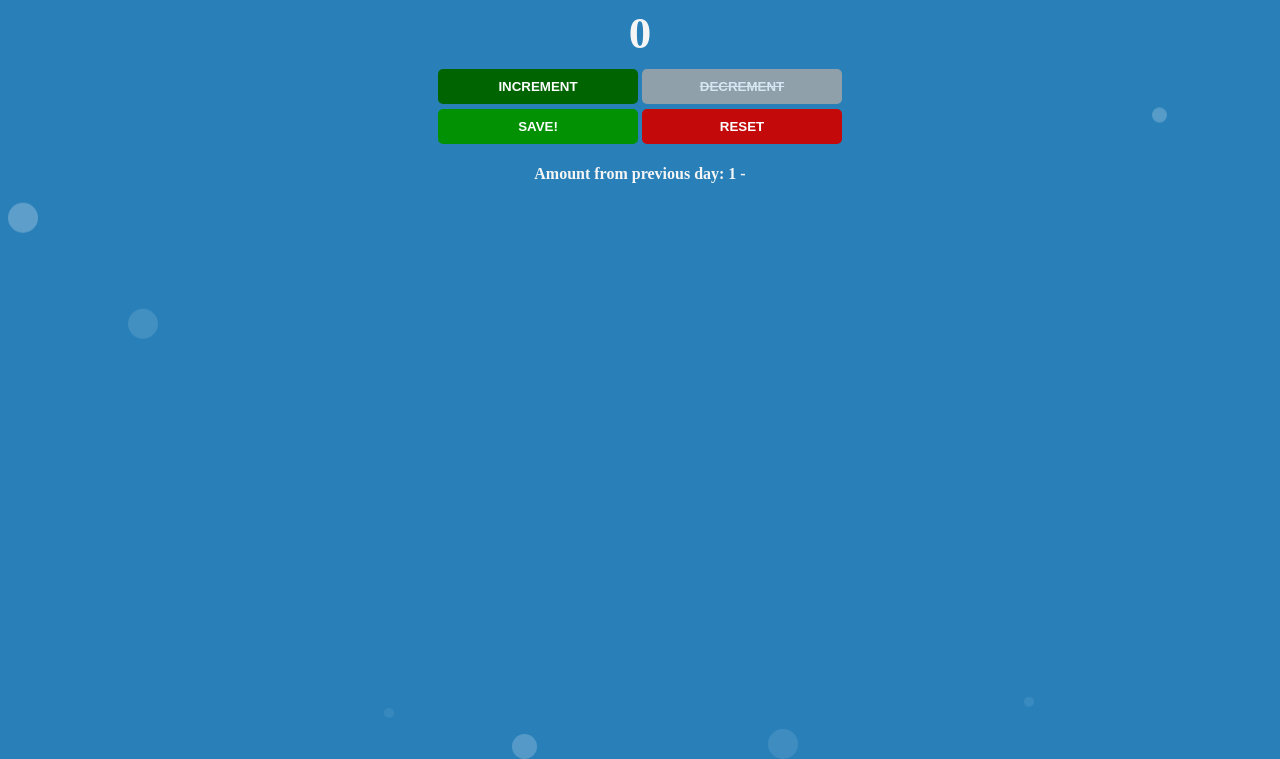
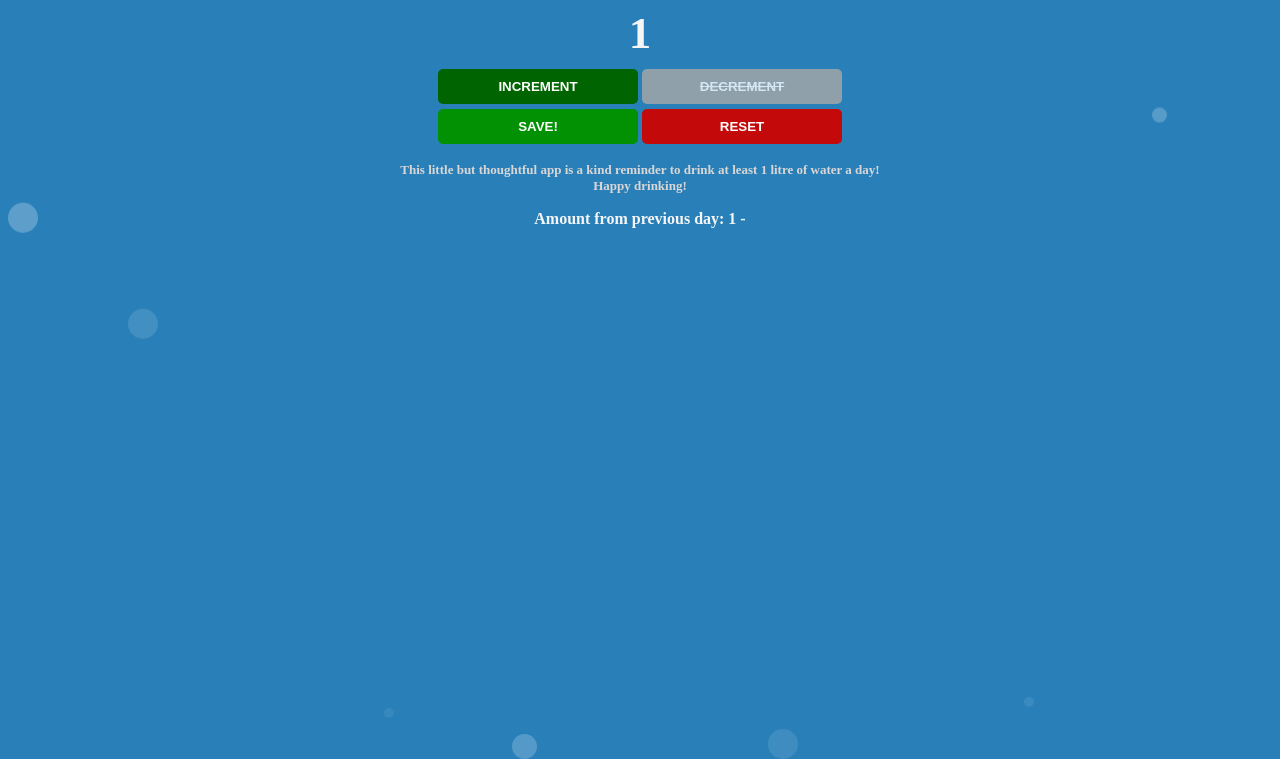
Before and after one commit to Karisjr/how-many-litres, a plain HTML site: page index.html in a window 1280 px wide. Both pictures are taken after a click on the button "SAVE!". Shown: the part 71-830 px from the top of the page. Drawn offline with Linux system fonts and the light colour scheme.

Commit message:
Changes to the reset and save button

```diff
--- a/index.html
+++ b/index.html
@@ -33,6 +33,8 @@
     <br>
     <button id="save-btn" onclick="save()">SAVE!</button>
     <button id="reset-btn" onclick="reset()">RESET</button>
+    <p id="reminder">This little but thoughtful app is a kind reminder to drink at least 1 litre of water a day!<br>
+    Happy drinking!</p>
     <p id="save-el">Amount from previous day: </p>
 
 	<script src="index.js"></script>
--- a/index.js
+++ b/index.js
@@ -32,12 +32,20 @@
 function save() {
     let countStr = count + " - "
     saveEl.textContent += countStr
-    count = 0
+    count = 1
     countEl.textContent = count
+
+    if (count == 1) {
+        decrementEl.disabled = true
+    }
 }
 
 function reset() {
-    count = 0
+    count = 1
     countEl.textContent = count
     saveEl.textContent = "Amount from previous day: "
+
+    if (count == 1) {
+        decrementEl.disabled = true
+    }
 }
--- a/styles.css
+++ b/styles.css
@@ -63,6 +63,11 @@ button {
 
 #reset-btn {
     background: rgb(195, 9, 9);
+}
+
+#reminder {
+    font-size: small;
+    color: #dad6d6;
 }
 
 
```
